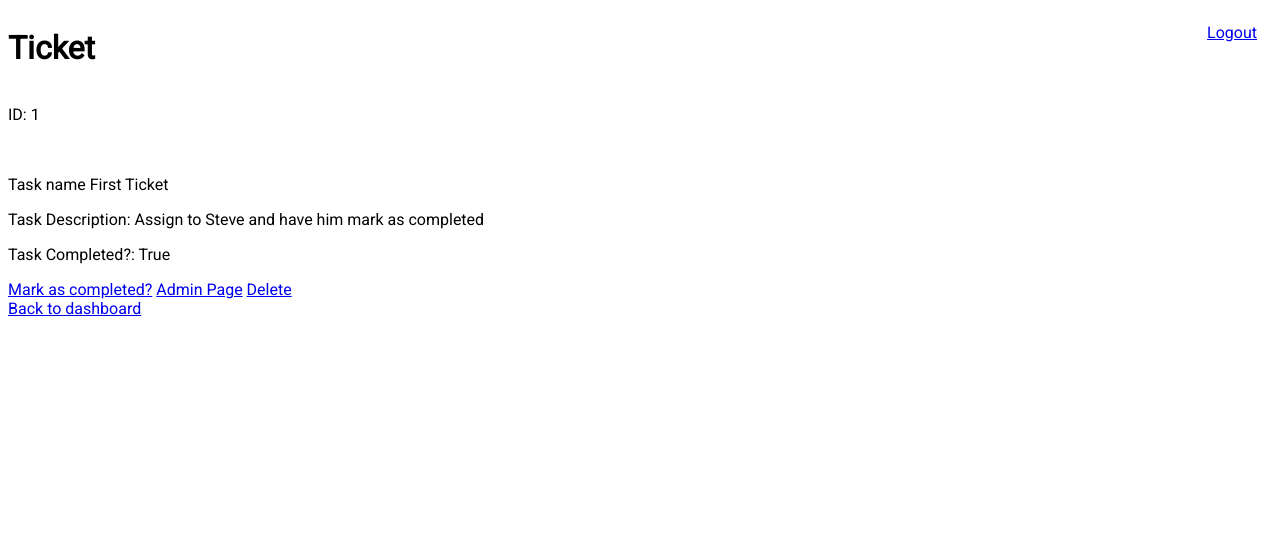
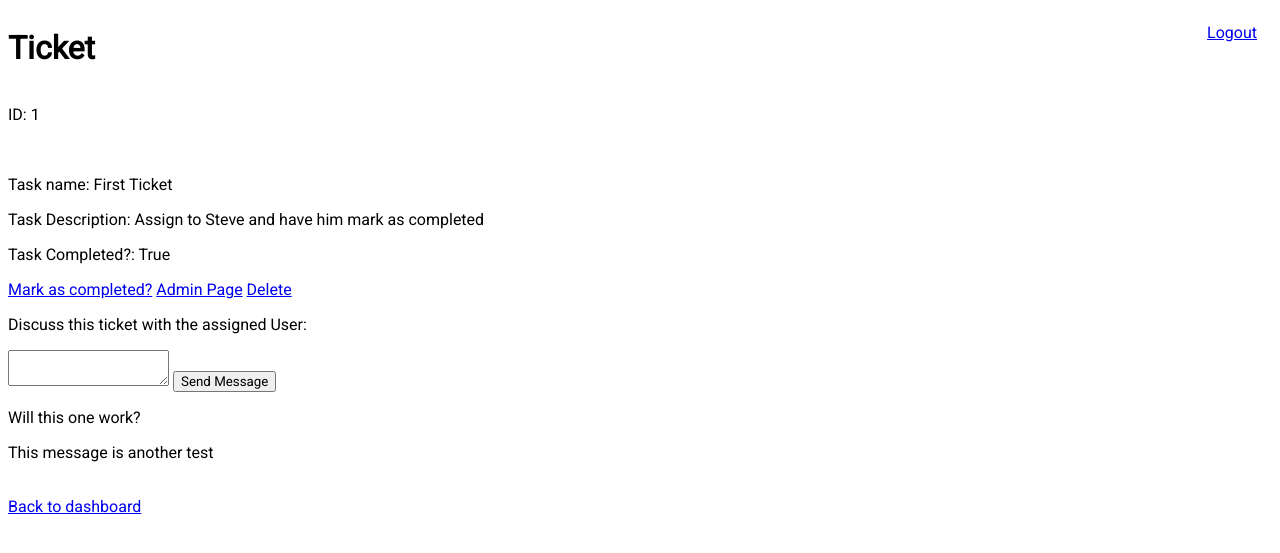
Before and after one commit to cameronmcc/mtracker, a Django app: template mtracker/main_app/templates/ticket.html in a window 1280 px wide. Shown: the top 553 px of the page. Run offline with Django 3.2, Linux system fonts and the light colour scheme; the template is opened without the code that fills it: values that come from a table or form of the project are taken from there, others are empty; data comes from the database, SQL or seed files in the repository; both versions use the stored data as it was after the commit.

Commit message:
added messaging system within tickets.

```diff
--- a/mtracker/main_app/templates/ticket.html
+++ b/mtracker/main_app/templates/ticket.html
@@ -29,20 +29,49 @@
     <div class ="displays">
         <P> ID: {{one_ticket.id}}</P>
         <BR>
-            <P> Task name {{one_ticket.task}}</P>
+            <P> Task name: {{one_ticket.task}}</P>
             <P> Task Description: {{one_ticket.description}}</P></p>
             <P> Task Completed?: {{one_ticket.completed}}</P></p>
-            {% if current_user.id == ticket.assigned_user.id %}
-                <a href="/ticket/{{ticket.id}}/complete">Mark as completed?</a>
+            {% if current_user.id == one_ticket.assigned_user.id %}
+                {% if one_ticket.completed == False %}
+                    <a href="/ticket/{{one_ticket.id}}/complete">Mark as completed?</a>
+                    <p>Discuss this ticket with the Admin:</p>
+                    <form action = "/ticket/{{one_ticket.id}}/sendmessage" method = "post">
+                    {% csrf_token %}
+                        <textarea type="textarea" name="message" id="" placeholder = ""></textarea>
+                        <button type="submit">Send Message</button>
+
+                    </form>
+                {% endif %}
             {% endif %}
             {% if current_user.user_level == 9 %}
                 <a href="/ticket/{{ticket.id}}/complete">Mark as completed?</a>
                 <a href="/admin">Admin Page</a>
                 <a href="/ticket/{{ticket.id}}/delete">Delete</a>
+                <p>Discuss this ticket with the assigned User:</p>
+                <form action = "/ticket/{{one_ticket.id}}/sendmessage" method = "post">
+                {% csrf_token %}
+                    <textarea type="textarea" name="message" id="" placeholder = ""></textarea>
+                    <button type="submit">Send Message</button>
+
+                </form>
+                {% for message in all_messages %}
+                    <p>{{message.message}}</p>
+                {% endfor %}
+                <BR>
             {% endif %}
-            <BR>
             </div>
             <a id="back" href="/dashboard">Back to dashboard</a>
+            {% if messages %}
+            <ul class="messages">
+                {% for message in messages %}
+                <li{% if message.tags %} class="{{ message.tags }}"{% endif %}>
+                    {% if message.level == DEFAULT_MESSAGE_LEVELS.ERROR %}Error: {% endif %}
+                    {{ message }}
+                </li>
+                {% endfor %}
+            </ul>
+            {% endif %}
 
 </body>
 </html>
--- a/mtracker/main_app/urls.py
+++ b/mtracker/main_app/urls.py
@@ -10,6 +10,8 @@ urlpatterns = [
     path("create/ticket", views.createTicket),
     path("dashboard", views.dashboard),
     path("ticket/<ticket_id>", views.viewTicket),
+    path("ticket/<int:ticket_id>/complete", views.completeTicket),
+    path("ticket/<int:ticket_id>/sendmessage", views.sendTicketMessage),
     path("chats", views.chats),
     path("admin", views.admin),
     path("user/<int:user_id>/edit", views.edit),
```
Also changed, not shown: mtracker/main_app/views.py (+32 -13 lines), mtracker/db.sqlite3.
